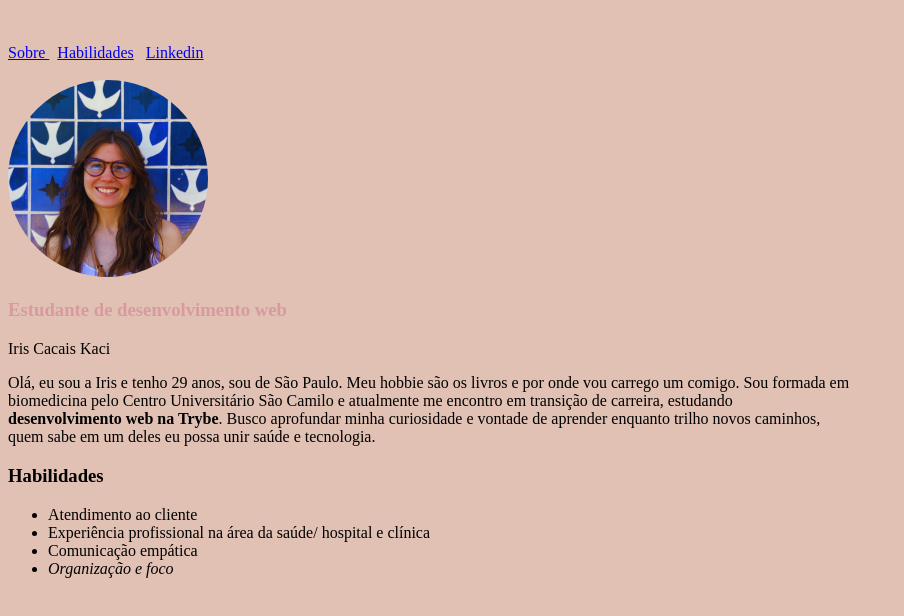
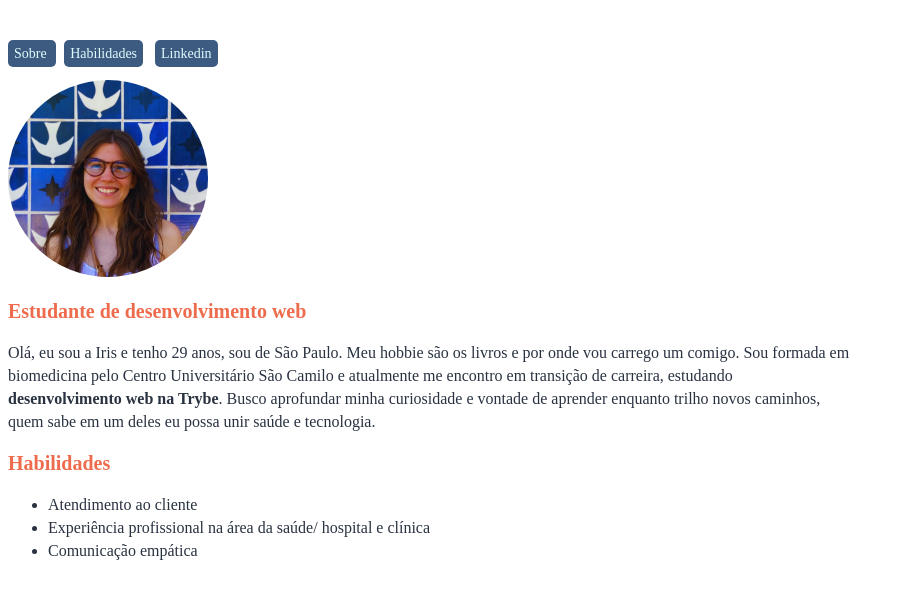
Before and after one commit to iriscacais/iriscacais.github.io, a plain HTML site: page index.html in a window 1280 px wide. Shown: the whole page, without its empty margins (0-904 px from the left). Drawn offline with Linux system fonts and the light colour scheme; a web font is replaced by a local one.

Commit message:
atualiza botoes

```diff
--- a/index.html
+++ b/index.html
@@ -9,40 +9,62 @@
     <link rel="preconnect" href="https://fonts.gstatic.com" crossorigin>
     <link href="https://fonts.googleapis.com/css2?family=Montaga&display=swap" rel="stylesheet">
 
+    <style>
+.hero-title {
 
-    <style>
-
-  .hero-title {
-color: rgb(216, 154, 158);
+}
+  .títulos{
+color: rgb(238, 108, 77);
+line-height: 20px;
+font-weight: 100px;
+font-size: 20px;
 
 }
 .picture {
 border-radius: 200%;
-
+/*testando */
 }
 body{
     font-family: 'Montaga', serif;
     font-size: 16px;
-background-color: rgb(224, 193, 179);
+background-color: rgb(255,255,255);
     }
 
+    p,li{
+        font-size: 20;
+        color: rgb(41, 50, 65);
+        line-height: 23px;
+
+    }
+    .button{
+background-color: rgb(61, 90, 128);
+color: rgb(224, 251, 252);
+border-radius: 5px;
+padding: 6px 6px 6px 6px;
+text-decoration: none;
+font-size: 14px;
+    }
     </style>
 </head>
 <body>
   <br><br>
-<a href="#quemsoueu"> Sobre </a>  &nbsp; <a href ="#habilidades">Habilidades</a> &nbsp <a href="https://www.linkedin.com/in/iriscacais/" target="_blank"> Linkedin</a>
+
+
+<a class="button" href="#quemsoueu"> Sobre </a>  &nbsp;
+<a class="button" href ="#habilidades">Habilidades</a> &nbsp
+<a class="button" href="https://www.linkedin.com/in/iriscacais/" target="_blank"> Linkedin</a>
+
 <br><br>
-    <img src="imagens/iris.png" alt="iris cacais kacic" width="200" class="picture">  <h3 class="hero-title"> Estudante de desenvolvimento web</h3>
+    <img src="imagens/iris.png" alt="iris cacais kacic" width="200" class="picture">  <h3 class="títulos"> Estudante de desenvolvimento web</h3>
 
-    Iris Cacais Kaci
+
     <p> Olá, eu sou a Iris e tenho 29 anos, sou de São Paulo. Meu hobbie são os livros e por onde vou carrego um comigo. Sou formada em <br> biomedicina pelo Centro Universitário São Camilo e atualmente me encontro em transição de carreira, estudando <br> <STRONG>desenvolvimento web na Trybe</STRONG>. Busco aprofundar minha curiosidade e vontade de aprender enquanto trilho novos caminhos, <br> quem sabe em um deles eu possa unir saúde e tecnologia. </p>
 
-    <h3> Habilidades </h3>
+    <h3 class="títulos"> Habilidades </h3>
     <UL>
         <li>Atendimento ao cliente</li>
         <li>Experiência profissional na área da saúde/ hospital e clínica</li>
         <li>Comunicação empática</li>
-        <li><em>Organização e foco</em></li>
     </UL>
 </body>
 </html>
```
Also changed, not shown: imagens/Portfólio de Iris.html (added, +106 -0 lines), imagens/Portfólio de Iris_files/iris.png (added), 3 other files.
